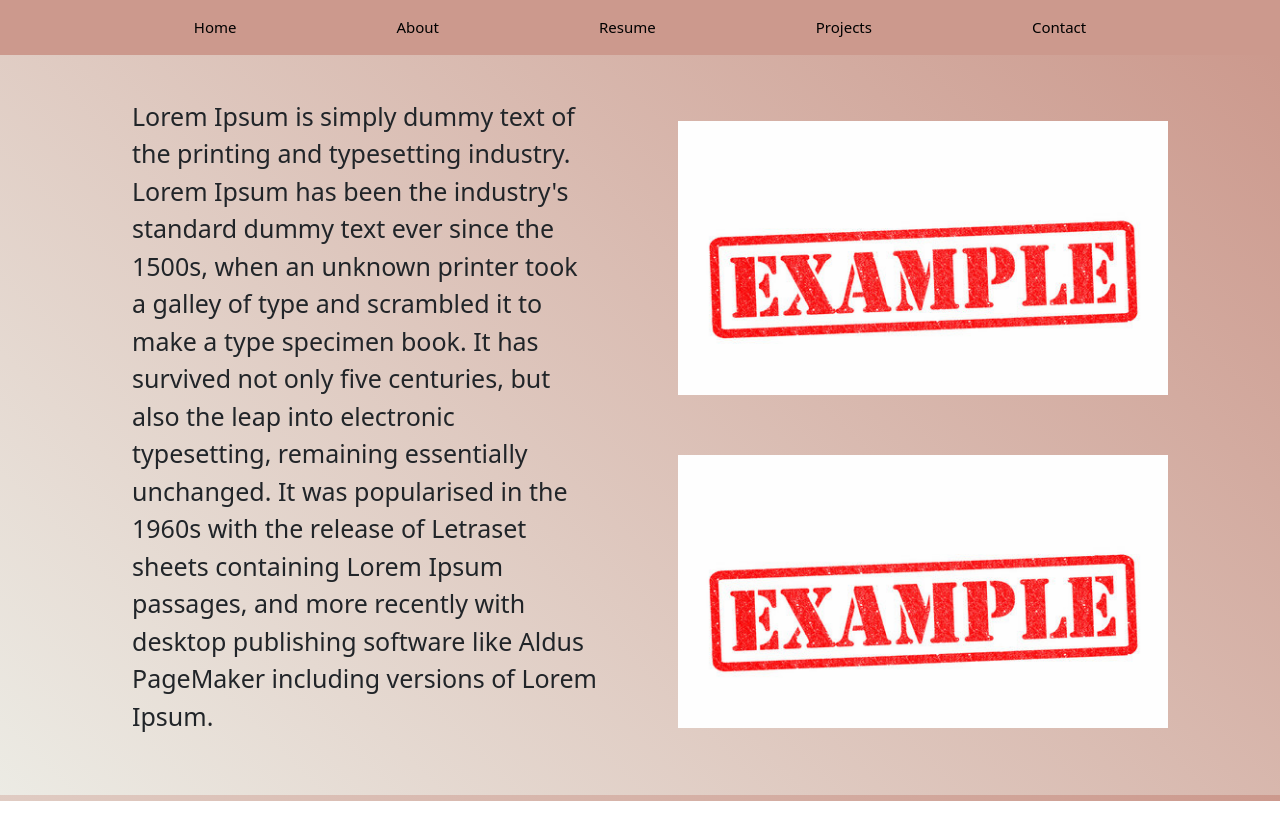
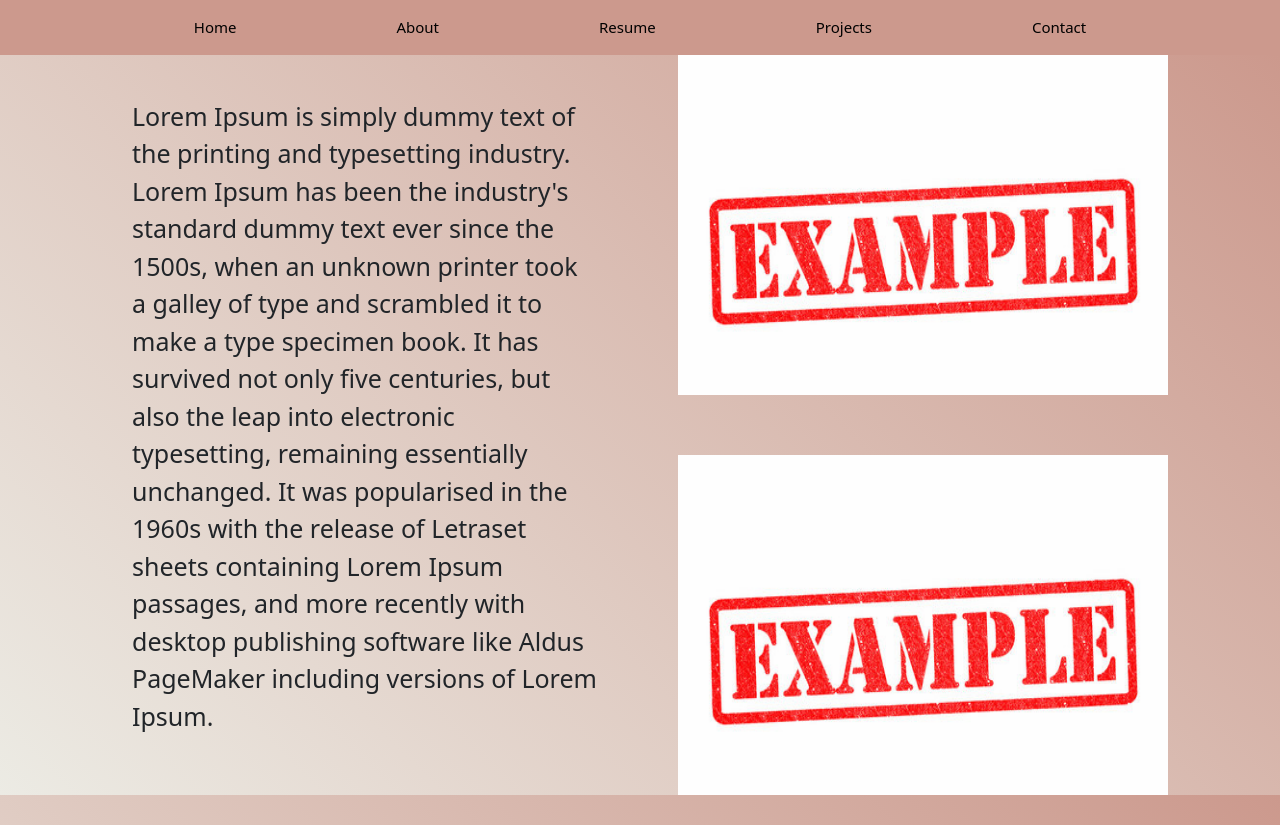
Before and after one commit to Pucha10/DawidPuszka, a React (Vite) app: page /AboutMe in a window 1280 px wide. Before the commit the page ends 801 px from the top, so only its background shows below. Built offline with nearby package versions, Linux system fonts and the light colour scheme.

Commit message:
last ver

```diff
--- a/src/components/pages/Pages.css
+++ b/src/components/pages/Pages.css
@@ -8,7 +8,7 @@
   .photo-column img{
       padding: 30px;
       width: 550px;
-      height: auto;
+      height: 400px;
   }
   p.AboutMeText{
       font-size: 25px;
```
